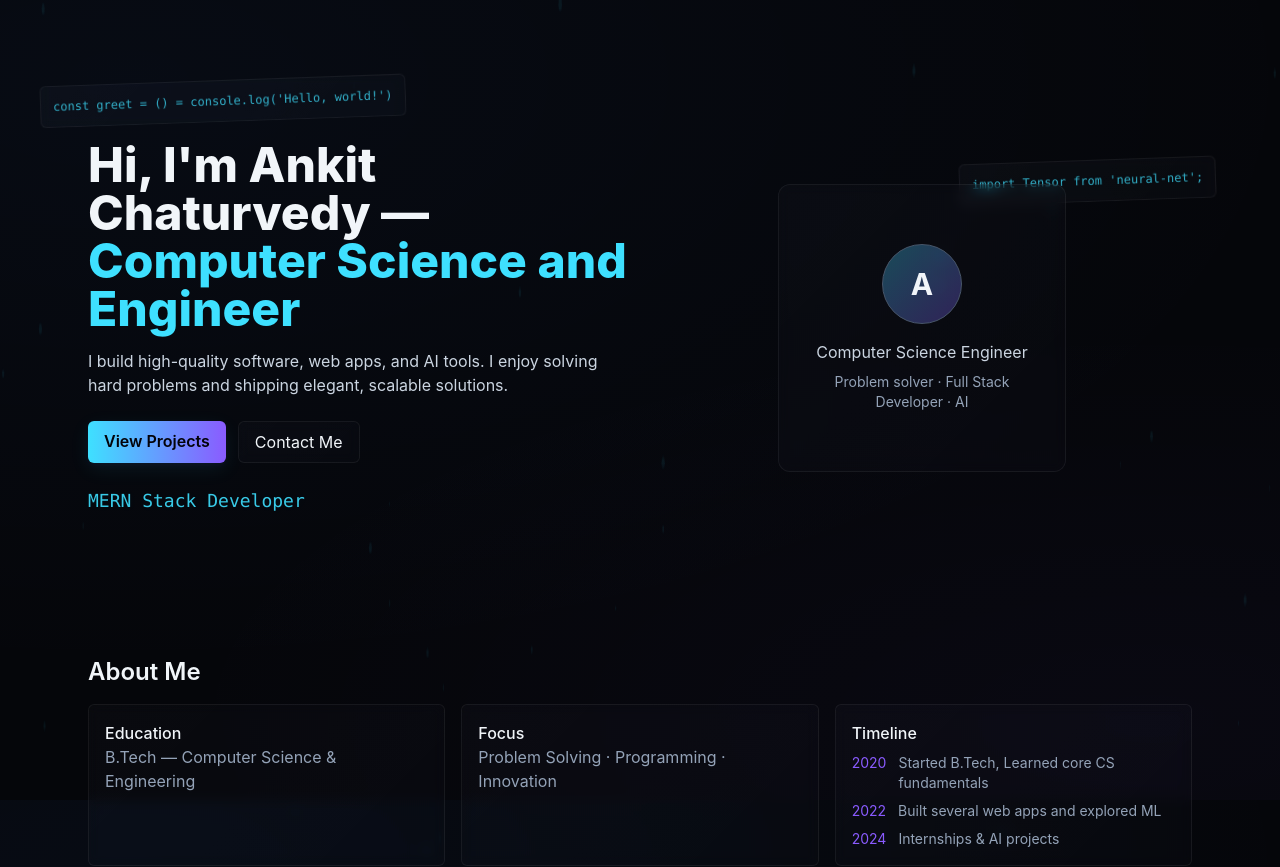
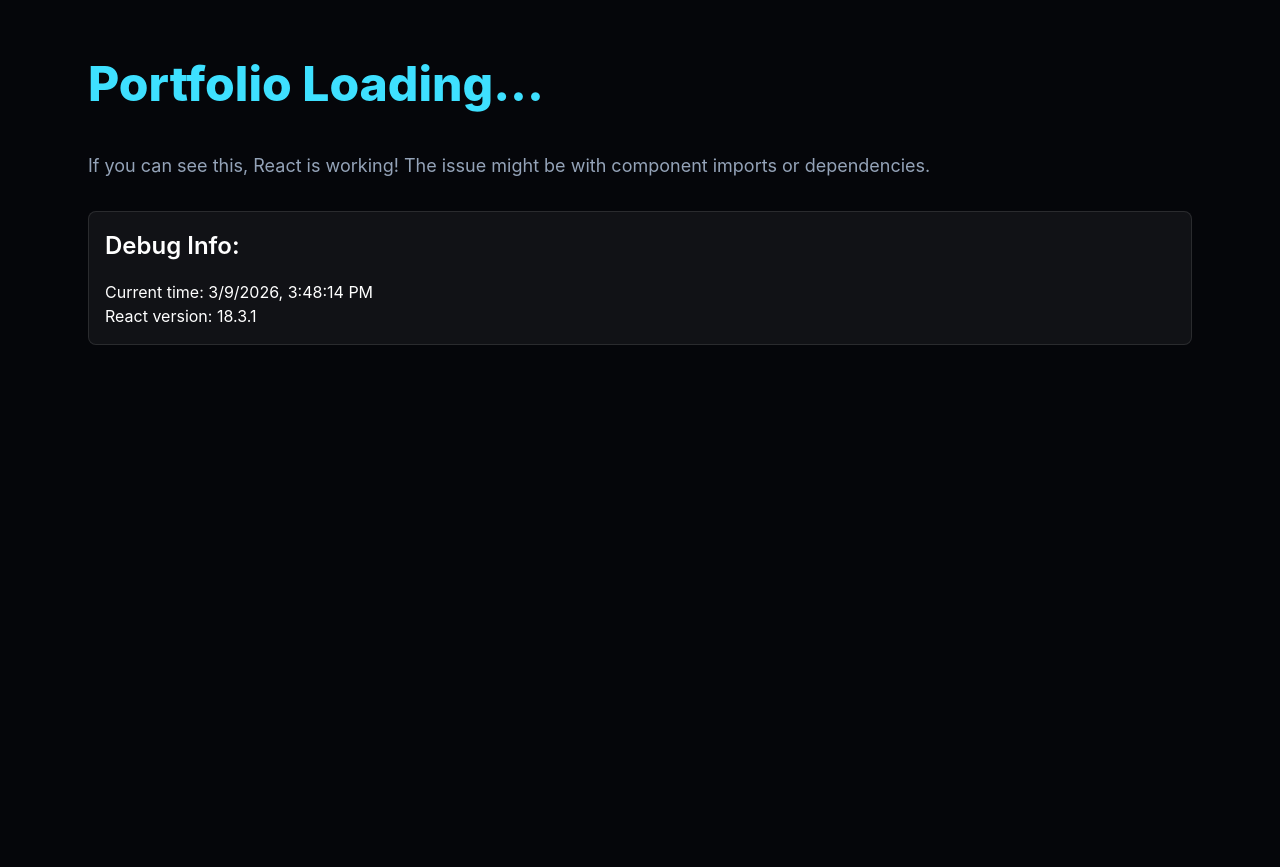
Before and after one commit to ANKIT-030/Portfolio, a React (Vite) app: page / in a window 1280 px wide. Shown: the top 867 px of the page. After the commit the page ends 800 px from the top, so only its background shows below. Built offline with nearby package versions, Linux system fonts and the light colour scheme.

Commit message:
Simplify App component for debugging

```diff
--- a/src/App.jsx
+++ b/src/App.jsx
@@ -1,12 +1,4 @@
 import React from 'react'
-import AnimatedBackground from './components/AnimatedBackground'
-import Hero from './components/Hero'
-import About from './components/About'
-import Skills from './components/Skills'
-import Projects from './components/Projects'
-import TechGraph from './components/TechGraph'
-import Experience from './components/Experience'
-import Contact from './components/Contact'
 
 class ErrorBoundary extends React.Component {
   constructor(props) {
@@ -25,13 +17,13 @@ class ErrorBoundary extends React.Component {
   render() {
     if (this.state.hasError) {
       return (
-        <div className="min-h-screen bg-[#05060a] text-slate-100 flex items-center justify-center">
-          <div className="text-center p-8">
-            <h1 className="text-2xl font-bold text-red-400 mb-4">Something went wrong</h1>
-            <p className="text-slate-400 mb-4">The application encountered an error.</p>
-            <details className="text-left bg-slate-800 p-4 rounded">
-              <summary className="cursor-pointer">Error details</summary>
-              <pre className="text-red-300 text-sm mt-2 overflow-auto">
+        <div style={{ minHeight: '100vh', backgroundColor: '#05060a', color: 'white', display: 'flex', alignItems: 'center', justifyContent: 'center' }}>
+          <div style={{ textAlign: 'center', padding: '2rem' }}>
+            <h1 style={{ fontSize: '2rem', fontWeight: 'bold', color: '#ef4444', marginBottom: '1rem' }}>Something went wrong</h1>
+            <p style={{ color: '#94a3b8', marginBottom: '1rem' }}>The application encountered an error.</p>
+            <details style={{ textAlign: 'left', backgroundColor: '#1e293b', padding: '1rem', borderRadius: '0.5rem' }}>
+              <summary style={{ cursor: 'pointer' }}>Error details</summary>
+              <pre style={{ color: '#fca5a5', fontSize: '0.875rem', marginTop: '0.5rem', overflow: 'auto' }}>
                 {this.state.error?.toString()}
               </pre>
             </details>
@@ -45,23 +37,23 @@ class ErrorBoundary extends React.Component {
 }
 
 export default function App() {
+    console.log('App component rendering...')
+
     return (
         <ErrorBoundary>
-            <div className="min-h-screen text-slate-100 relative overflow-x-hidden">
-                <AnimatedBackground />
-
-                <div className="relative z-10 max-w-6xl mx-auto px-6 py-12">
-                    <Hero />
-                    <About />
-                    <Skills />
-                    <Projects />
-                    <TechGraph />
-                    <Experience />
-                    <Contact />
-
-                    <footer className="mt-24 text-center text-slate-400 text-sm">
-                        © {new Date().getFullYear()} Ankit Chaturvedy — Built with React, Tailwind, Framer Motion & Three.js
-                    </footer>
+            <div style={{ minHeight: '100vh', backgroundColor: '#05060a', color: 'white', position: 'relative', overflowX: 'hidden' }}>
+                <div style={{ position: 'relative', zIndex: 10, maxWidth: '72rem', margin: '0 auto', padding: '3rem 1.5rem' }}>
+                    <h1 style={{ fontSize: '3rem', fontWeight: '800', marginBottom: '2rem', color: '#3ee0ff' }}>
+                        Portfolio Loading...
+                    </h1>
+                    <p style={{ color: '#94a3b8', fontSize: '1.125rem', marginBottom: '2rem' }}>
+                        If you can see this, React is working! The issue might be with component imports or dependencies.
+                    </p>
+                    <div style={{ backgroundColor: 'rgba(255, 255, 255, 0.05)', border: '1px solid rgba(255, 255, 255, 0.1)', borderRadius: '0.5rem', padding: '1rem' }}>
+                        <h2 style={{ fontSize: '1.5rem', fontWeight: '600', marginBottom: '1rem' }}>Debug Info:</h2>
+                        <p>Current time: {new Date().toLocaleString()}</p>
+                        <p>React version: {React.version}</p>
+                    </div>
                 </div>
             </div>
         </ErrorBoundary>
--- a/src/main.jsx
+++ b/src/main.jsx
@@ -3,8 +3,22 @@ import { createRoot } from 'react-dom/client'
 import App from './App'
 import './index.css'
 
-createRoot(document.getElementById('root')).render(
-    <React.StrictMode>
-        <App />
-    </React.StrictMode>
-)
+console.log('Starting React app...')
+
+const container = document.getElementById('root')
+console.log('Root container:', container)
+
+if (!container) {
+  console.error('Root container not found!')
+} else {
+  const root = createRoot(container)
+  console.log('Creating root...')
+
+  root.render(
+      <React.StrictMode>
+          <App />
+      </React.StrictMode>
+  )
+
+  console.log('App rendered successfully')
+}
```
